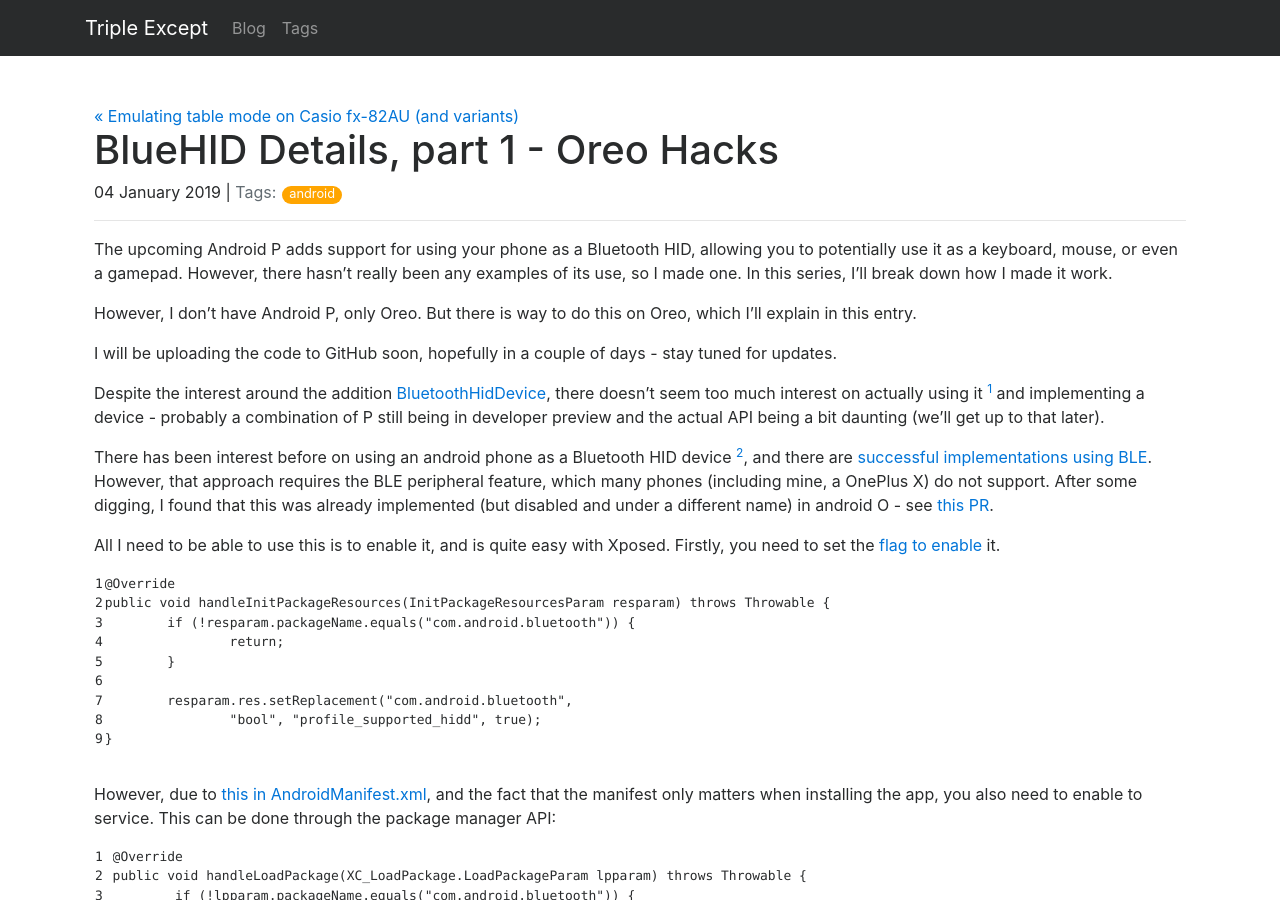
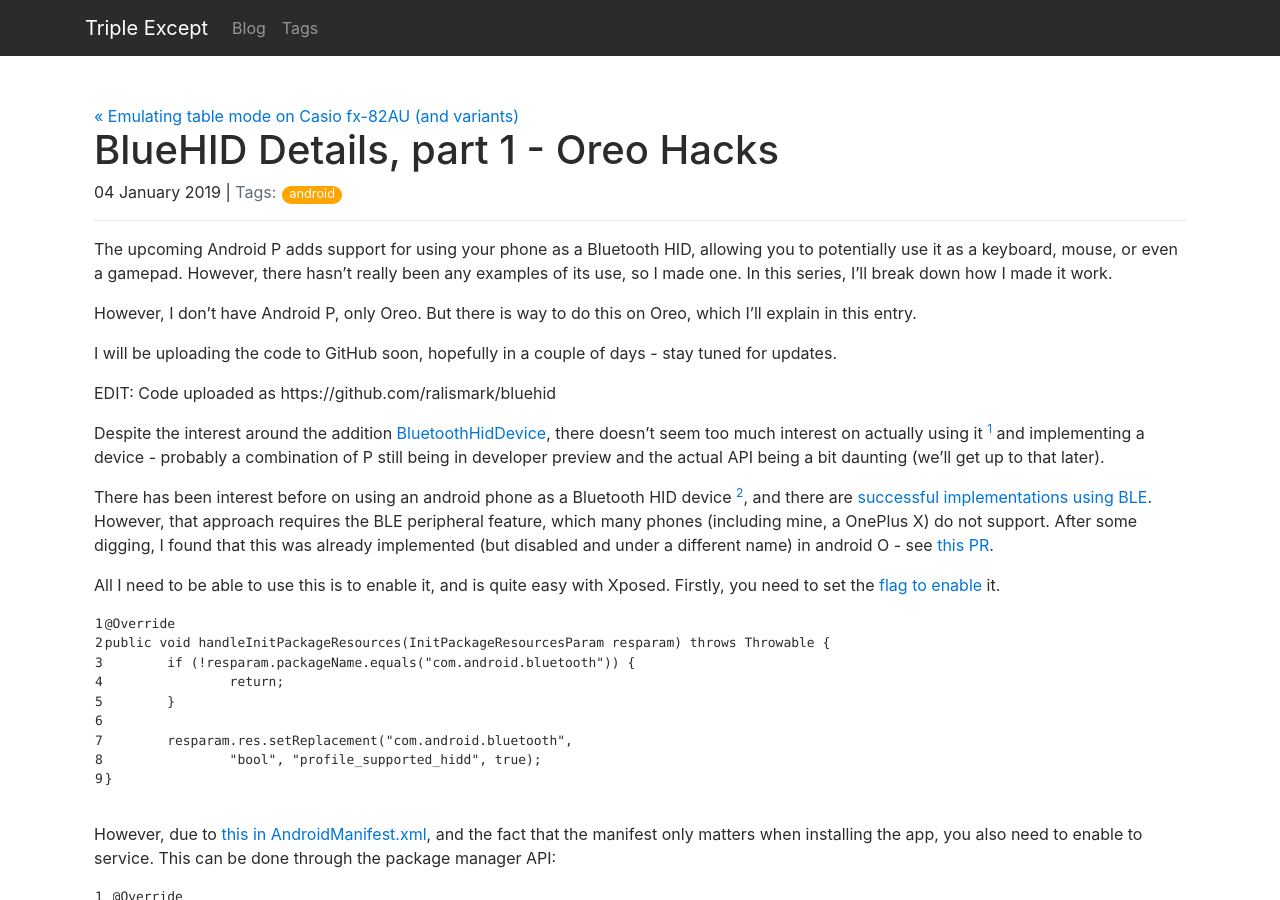
Before and after one commit to ralismark/ralismark.github.io, a Jekyll site: the page built from _posts/2019-01-04-bluehid-1.md, in a window 1280 px wide and 900 px high. Built offline with Jekyll 4.4.1, drawn with Linux system fonts in a browser that asks for light colours; nearby versions of some CDN libraries.

Commit message:
Mention source code

```diff
--- a/_posts/2019-01-04-bluehid-1.md
+++ b/_posts/2019-01-04-bluehid-1.md
@@ -11,6 +11,8 @@ However, I don't have Android P, only Oreo. But there is way to do this on Oreo,
 <!--more-->
 
 > I will be uploading the code to GitHub soon, hopefully in a couple of days - stay tuned for updates.
+>
+> EDIT: Code uploaded as https://github.com/ralismark/bluehid
 
 Despite the interest around the addition [BluetoothHidDevice], there doesn't seem too much interest on actually using it [^1] and implementing a device - probably a combination of P still being in developer preview and the actual API being a bit daunting (we'll get up to that later).
 
```
